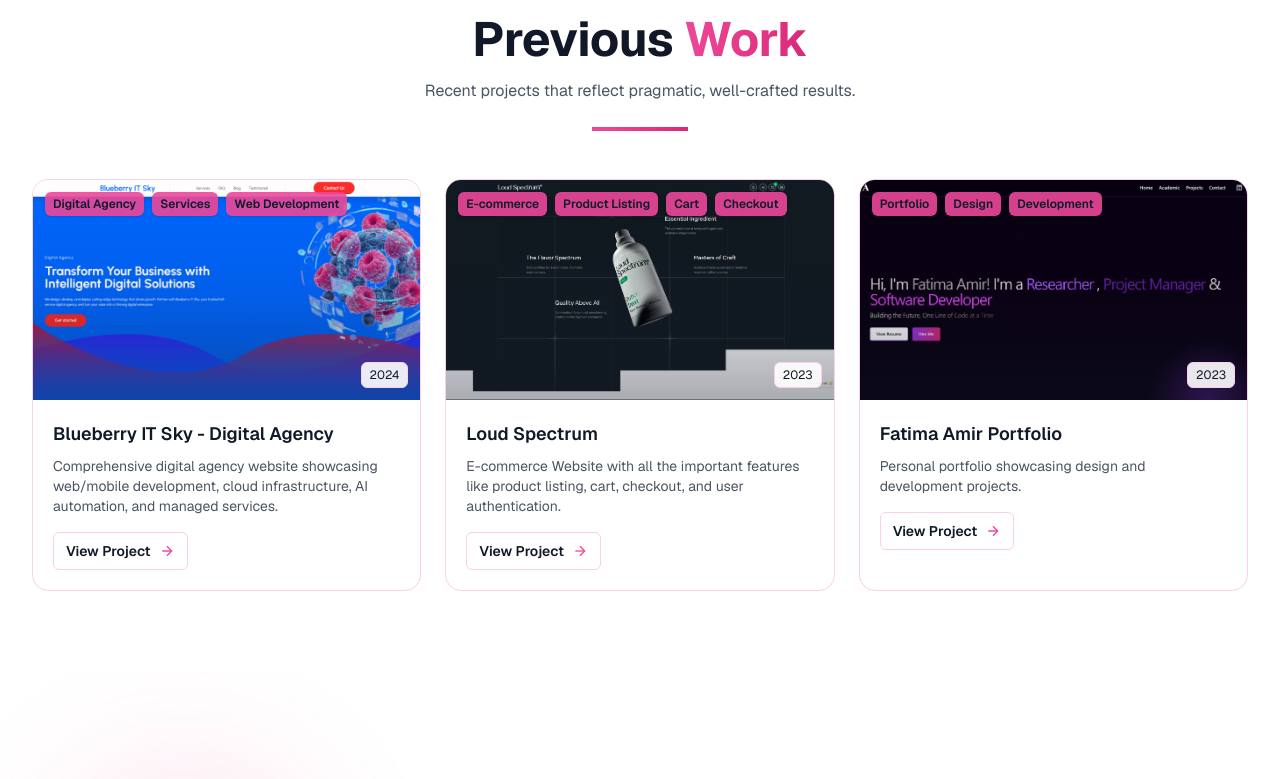
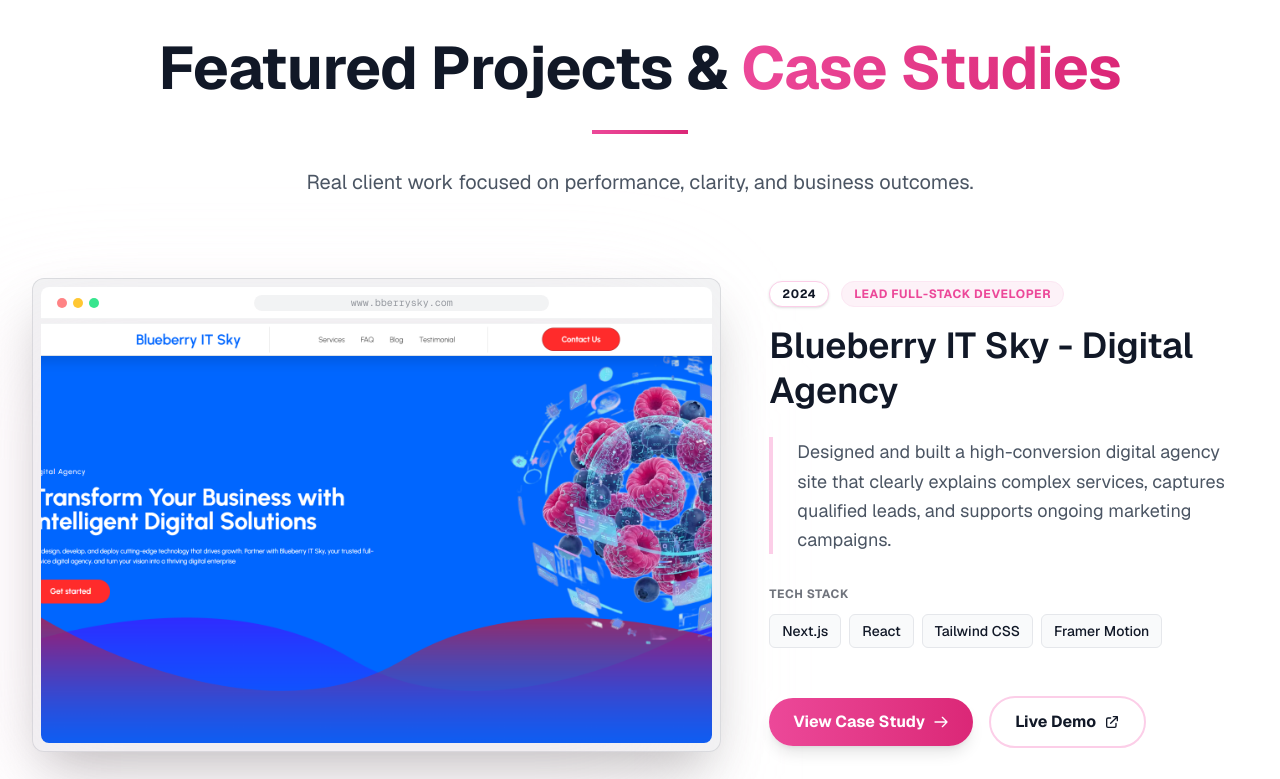
Before and after one commit to wafafatima66/code-craft-room, a Next.js app: page / in a window 1280 px wide. Shown: the part 5460-6239 px from the top of the page. Built offline with nearby package versions, Linux system fonts and the light colour scheme.

Commit message:
Update Previous Work and Pricing components

```diff
--- a/src/components/PreviousWork.tsx
+++ b/src/components/PreviousWork.tsx
@@ -1,5 +1,7 @@
+"use client";
 import Image from "next/image";
 import Link from "next/link";
+import { motion } from "framer-motion";
 
 type Project = {
   title: string;
@@ -7,7 +9,10 @@
   tags?: string[];
   year?: string;
   href?: string;
-  image?: string; // If omitted and href is external, auto-generate screenshot thumbnail
+  image?: string;
+  techStack?: string[];
+  role?: string;
+  caseStudyHref?: string;
 };
 
 function isExternalUrl(url?: string): boolean {
@@ -20,131 +25,209 @@
   }
 }
 
-
 const defaultProjects: Project[] = [
   {
     title: "Blueberry IT Sky - Digital Agency",
     summary:
-      "Comprehensive digital agency website showcasing web/mobile development, cloud infrastructure, AI automation, and managed services.",
+      "Designed and built a high-conversion digital agency site that clearly explains complex services, captures qualified leads, and supports ongoing marketing campaigns.",
     tags: ["Digital Agency", "Services", "Web Development"],
     year: "2024",
     image: "/project/1.png",
     href: "https://www.bberrysky.com/",
+    techStack: ["Next.js", "React", "Tailwind CSS", "Framer Motion"],
+    role: "Lead Full-Stack Developer",
+    caseStudyHref: "/blog"
   },
   {
-    title: "Loud Spectrum",
+    title: "Loud Spectrum E-Commerce",
     summary:
-      "E-commerce Website with all the important features like product listing, cart, checkout, and user authentication.",
+      "Scalable e-commerce platform handling complex product variants, secure checkout flows, and real-time inventory management for a growing retail brand.",
     tags: ["E-commerce", "Product Listing", "Cart", "Checkout"],
     year: "2023",
     image: "/project/2.png",
     href: "https://stag.loudspectrum.com/",
+    techStack: ["Next.js", "TypeScript", "Stripe API", "Supabase"],
+    role: "Full-Stack Engineer",
+    caseStudyHref: "/blog"
   },
   {
     title: "Fatima Amir Portfolio",
     summary:
-      "Personal portfolio showcasing design and development projects.",
+      "A minimal, performance-focused personal portfolio showcasing design work and development projects with smooth transitions and perfect SEO scores.",
     tags: ["Portfolio", "Design", "Development"],
     year: "2023",
     image: "/project/3.png",
     href: "https://fatima-amir.vercel.app/",
+    techStack: ["React", "Next.js", "Tailwind CSS"],
+    role: "Frontend Developer",
+    caseStudyHref: "/blog"
   },
 ];
 
 export default function PreviousWork({ projects = defaultProjects }: { projects?: Project[] }) {
   return (
-    <section id="previous-work" className="relative py-20 bg-white">
-      <div className="max-w-7xl mx-auto px-4 sm:px-6 lg:px-8">
-        <div className="text-center mb-12">
-          <h2 className="text-4xl md:text-5xl font-extrabold text-charcoal tracking-tight">
-            Previous <span className="bg-gradient-to-r from-accent to-primary bg-clip-text text-transparent">Work</span>
+    <section id="previous-work" className="relative py-24 bg-white overflow-hidden">
+      <div className="max-w-7xl mx-auto px-4 sm:px-6 lg:px-8 relative z-10">
+        {/* Header */}
+        <div className="text-center mb-20">
+          <h2 className="text-5xl md:text-6xl font-extrabold text-charcoal mb-6 tracking-tight leading-tight">
+            Featured Projects &{" "}
+            <span className="bg-gradient-to-r from-accent to-primary bg-clip-text text-transparent">
+              Case Studies
+            </span>
           </h2>
-          <p className="mt-4 text-secondary max-w-2xl mx-auto">
-            Recent projects that reflect pragmatic, well-crafted results.
+          <div className="w-24 h-1 bg-gradient-to-r from-accent to-primary mx-auto mb-8"></div>
+          <p className="text-xl text-secondary max-w-2xl mx-auto leading-relaxed">
+            Real client work focused on performance, clarity, and business outcomes.
           </p>
-          <div className="w-24 h-1 bg-gradient-to-r from-accent to-primary mx-auto mt-6"></div>
         </div>
 
-        <div className="grid sm:grid-cols-2 lg:grid-cols-3 gap-6">
-          {projects.map((p) => {
+        {/* Projects List */}
+        <div className="space-y-32">
+          {projects.map((p, index) => {
             const external = isExternalUrl(p.href);
             const imageSrc = p.image;
-
             const CardLink = external ? "a" : Link;
             const linkProps = external
               ? { href: p.href as string, target: "_blank", rel: "noopener noreferrer" }
               : { href: (p.href as string) || "#" };
 
             return (
-              <div
+              <motion.article
                 key={p.title}
-                className="group rounded-2xl border border-pink-200 bg-white overflow-hidden hover:border-accent/50 hover:shadow-xl transition-all"
+                initial={{ opacity: 0, y: 40 }}
+                whileInView={{ opacity: 1, y: 0 }}
+                viewport={{ once: true, amount: 0.25 }}
+                transition={{ duration: 0.6, delay: index * 0.1, ease: "easeOut" }}
+                className="group relative grid lg:grid-cols-12 gap-12 items-center"
               >
-                <div className="relative h-55">
+                {/* Image Side (Left) */}
+                <div className="lg:col-span-7 relative">
+                  <div className="relative rounded-xl bg-charcoal/5 p-2 shadow-2xl border border-charcoal/10 transform transition-transform duration-500 group-hover:-translate-y-2 group-hover:shadow-accent/10">
+                    {/* Browser Chrome */}
+                    <div className="h-8 bg-white rounded-t-lg border-b border-charcoal/5 flex items-center px-4 gap-2 mb-1">
+                      <div className="flex gap-1.5">
+                        <div className="w-2.5 h-2.5 rounded-full bg-red-400/80"></div>
+                        <div className="w-2.5 h-2.5 rounded-full bg-amber-400/80"></div>
+                        <div className="w-2.5 h-2.5 rounded-full bg-green-400/80"></div>
+                      </div>
+                      <div className="flex-1 text-center">
+                        <div className="mx-auto w-1/2 h-4 bg-charcoal/5 rounded-full text-[10px] flex items-center justify-center text-charcoal/40 font-mono">
+                          {p.href ? new URL(p.href).hostname : "localhost:3000"}
+                        </div>
+                      </div>
+                    </div>
+
+                    {/* Image Container */}
+                    <div className="relative aspect-[16/10] bg-white rounded-b-lg overflow-hidden border-t border-charcoal/5">
                       {imageSrc ? (
                         <Image
                           src={imageSrc}
                           alt={p.title}
                           fill
-                      className="object-cover"
-                      sizes="(min-width: 1024px) 33vw, (min-width: 640px) 50vw, 100vw"
-                      priority={false}
+                          className="object-cover object-top transition-transform duration-700 group-hover:scale-105"
+                          sizes="(min-width: 1024px) 60vw, (min-width: 640px) 100vw, 100vw"
                         />
                       ) : (
-                    <div className="absolute inset-0 flex items-center justify-center bg-pink-100 text-charcoal">
-                      <span className="text-sm">No thumbnail available</span>
+                        <div className="absolute inset-0 flex items-center justify-center bg-pink-50 text-charcoal/40">
+                          No Preview Available
                         </div>
                       )}
-                  <div className="absolute inset-0 bg-gradient-to-t from-charcoal/40 via-charcoal/10 to-transparent opacity-90"></div>
-                  {p.tags && p.tags.length > 0 && (
-                    <div className="absolute top-3 left-3 flex flex-wrap gap-2">
-                      {p.tags.map((t) => (
-                        <span
-                          key={t}
-                          className="inline-flex items-center rounded-md bg-accent/90 text-charcoal px-2 py-1 text-xs font-semibold shadow-sm"
-                        >
-                          {t}
+
+                      {/* Overlay gradient for depth */}
+                      <div className="absolute inset-0 bg-gradient-to-t from-charcoal/10 via-transparent to-transparent opacity-0 group-hover:opacity-100 transition-opacity duration-500"></div>
+                    </div>
+                  </div>
+
+                  {/* Decorative Elements behind image */}
+                  <div className="absolute -z-10 top-10 -left-10 w-full h-full bg-pink-100/50 rounded-3xl blur-3xl opacity-60"></div>
+                </div>
+
+                {/* Content Side (Right) */}
+                <div className="lg:col-span-5 flex flex-col justify-center">
+                  <div className="flex items-center gap-3 mb-4 flex-wrap">
+                    {p.year && (
+                      <span className="px-3 py-1 text-xs font-bold uppercase tracking-wider text-charcoal bg-white border border-pink-200 rounded-full shadow-sm">
+                        {p.year}
                       </span>
-                      ))}
-                    </div>
                     )}
-                  {p.year && (
-                    <span className="absolute bottom-3 right-3 rounded-md bg-white/90 border border-pink-200 text-charcoal px-2 py-1 text-xs">
-                      {p.year}
+                    {p.role && (
+                      <span className="px-3 py-1 text-xs font-bold uppercase tracking-wider text-accent bg-pink-50 border border-pink-100 rounded-full">
+                        {p.role}
                       </span>
                     )}
                   </div>
 
-                <div className="p-5">
-                  <h3 className="text-lg font-bold text-charcoal group-hover:text-accent transition-colors">{p.title}</h3>
-                  <p className="mt-2 text-sm text-secondary">{p.summary}</p>
+                  <h3 className="text-3xl md:text-4xl font-extrabold text-charcoal mb-6 leading-tight group-hover:text-accent transition-colors duration-300">
+                    {p.title}
+                  </h3>
+
+                  <p className="text-lg text-secondary mb-8 leading-relaxed border-l-4 border-pink-200 pl-6">
+                    {p.summary}
+                  </p>
+
+                  {/* Tech Stack */}
+                  {p.techStack && (
+                    <div className="mb-8">
+                      <h4 className="text-xs font-bold uppercase tracking-wider text-charcoal/60 mb-3">
+                        Tech Stack
+                      </h4>
+                      <div className="flex flex-wrap gap-2">
+                        {p.techStack.map((tech) => (
+                          <span
+                            key={tech}
+                            className="px-3 py-1.5 text-sm font-medium text-charcoal bg-gray-50 border border-gray-200 rounded-md hover:border-accent/30 hover:bg-white transition-colors cursor-default"
+                          >
+                            {tech}
+                          </span>
+                        ))}
+                      </div>
+                    </div>
+                  )}
+
+                  {/* Actions */}
+                  <div className="flex items-center gap-4 mt-auto pt-4">
+                    {p.caseStudyHref && (
+                      <Link
+                        href={p.caseStudyHref}
+                        className="inline-flex items-center gap-2 px-6 py-3 bg-gradient-to-r from-accent to-primary text-white font-bold rounded-full shadow-lg hover:shadow-accent/25 hover:-translate-y-0.5 transition-all duration-300"
+                      >
+                        View Case Study
+                        <svg className="w-4 h-4" fill="none" viewBox="0 0 24 24" stroke="currentColor">
+                          <path strokeLinecap="round" strokeLinejoin="round" strokeWidth={2} d="M14 5l7 7m0 0l-7 7m7-7H3" />
+                        </svg>
+                      </Link>
+                    )}
 
                     {p.href && (
-                    <div className="mt-4">
-
                       <CardLink
                         {...linkProps}
-                        className="inline-flex items-center gap-2 rounded-md border border-pink-200 px-3 py-2 text-sm font-semibold text-charcoal hover:bg-pink-50 transition-colors"
+                        className="inline-flex items-center gap-2 px-6 py-3 bg-white text-charcoal font-bold border-2 border-pink-200 rounded-full hover:border-accent hover:text-accent hover:bg-pink-50 transition-all duration-300"
                       >
-                        View Project
-                        <svg
-                          xmlns="http://www.w3.org/2000/svg"
-                          className="h-4 w-4 text-accent group-hover:translate-x-0.5 transition-transform"
-                          viewBox="0 0 24 24"
-                          fill="none"
-                          stroke="currentColor"
-                          strokeWidth="2"
-                        >
-                          <path d="M5 12h14" />
-                          <path d="M12 5l7 7-7 7" />
+                        Live Demo
+                        <svg className="w-4 h-4" fill="none" viewBox="0 0 24 24" stroke="currentColor">
+                          <path strokeLinecap="round" strokeLinejoin="round" strokeWidth={2} d="M10 6H6a2 2 0 00-2 2v10a2 2 0 002 2h10a2 2 0 002-2v-4M14 4h6m0 0v6m0-6L10 14" />
                         </svg>
                       </CardLink>
-                    </div>
                     )}
                   </div>
                 </div>
+              </motion.article>
             );
           })}
+        </div>
+
+        {/* Bottom CTA */}
+        <div className="mt-32 text-center">
+          <Link
+            href="/contact"
+            className="inline-flex items-center gap-2 text-lg font-bold text-secondary hover:text-accent transition-colors group"
+          >
+            See more projects on GitHub
+            <svg className="w-5 h-5 group-hover:translate-x-1 transition-transform" fill="none" viewBox="0 0 24 24" stroke="currentColor">
+              <path strokeLinecap="round" strokeLinejoin="round" strokeWidth={2} d="M17 8l4 4m0 0l-4 4m4-4H3" />
+            </svg>
+          </Link>
         </div>
       </div>
     </section>
```
Also changed, not shown: src/components/Pricing.tsx (+10 -2 lines). Lines whose indentation alone changed are shown as unchanged.
